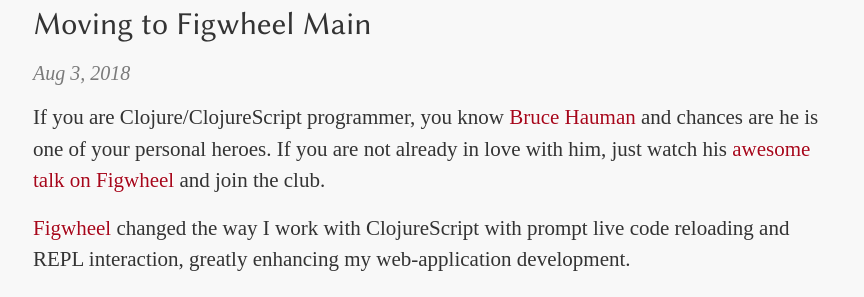
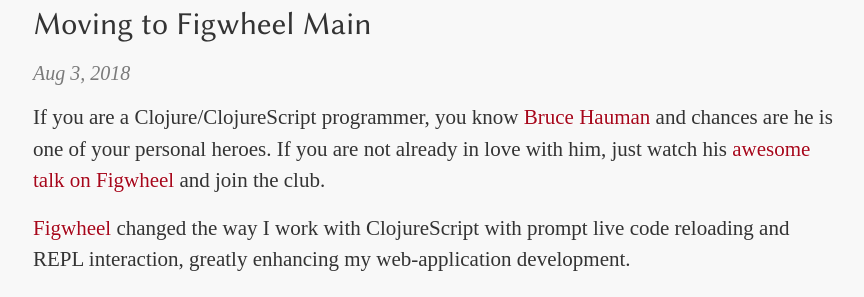
Before and after one commit to manuel-uberti/manuel-uberti.github.io, a Jekyll site: the page built from _posts/2018-08-03-figwheel-main.md, in a window 1280 px wide and 900 px high. Shown: the part 122-419 px from the top of the window, without its empty margins (207-1071 px from the left). Built offline with Jekyll 4.4.1, drawn with Linux system fonts in a browser that asks for light colours; some web fonts are replaced.

Commit message:
Add missing article

```diff
--- a/_posts/2018-08-03-figwheel-main.md
+++ b/_posts/2018-08-03-figwheel-main.md
@@ -6,7 +6,7 @@
 categories: programming
 ---
 
-If you are Clojure/ClojureScript programmer, you know [Bruce
+If you are a Clojure/ClojureScript programmer, you know [Bruce
 Hauman](https://github.com/bhauman) and chances are he is one of your personal
 heroes. If you are not already in love with him, just watch his [awesome talk on
 Figwheel](https://www.youtube.com/watch?v=j-kj2qwJa_E) and join the club.
```
